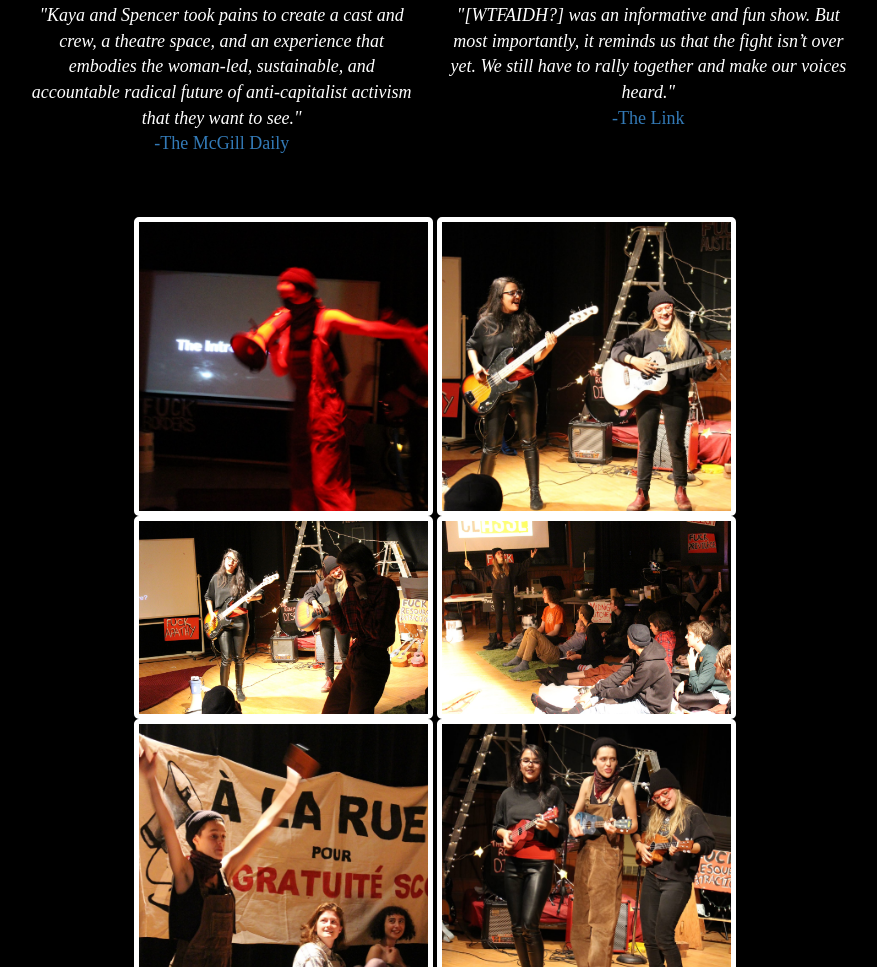
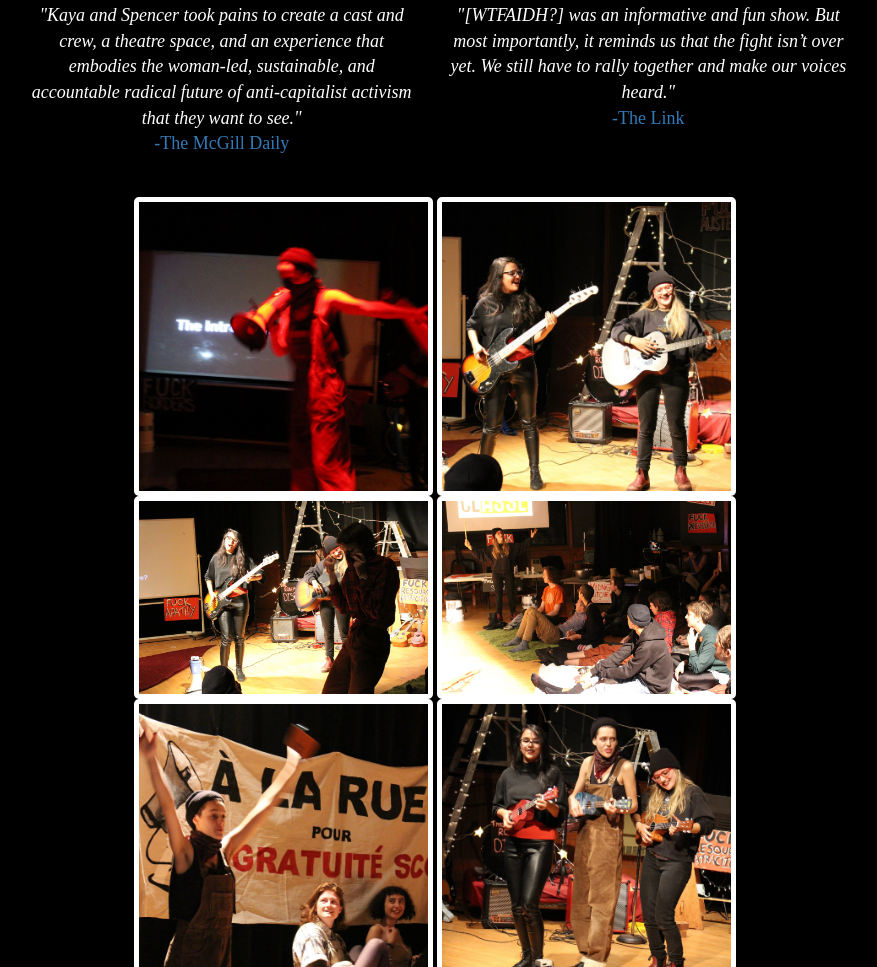
Before and after one commit to fishbowlcollective/fishbowlcollective.github.io, a plain HTML site: page WhatTheFuckAmIDoingHere.html in a window 1280 px wide. Shown: the part 777-1744 px from the top of the page, without its empty margins (205-1082 px from the left). Drawn offline with nearby package versions, Linux system fonts and the light colour scheme; a web font is replaced by a local one.

Commit message:
Initial commit

```diff
--- a/WhatTheFuckAmIDoingHere.html
+++ b/WhatTheFuckAmIDoingHere.html
@@ -119,7 +119,7 @@
     </div>
 
 
-    <div class="row" style="padding:25px"></div>
+    <div class="row" style="padding:15px"></div>
 
 
 
```
